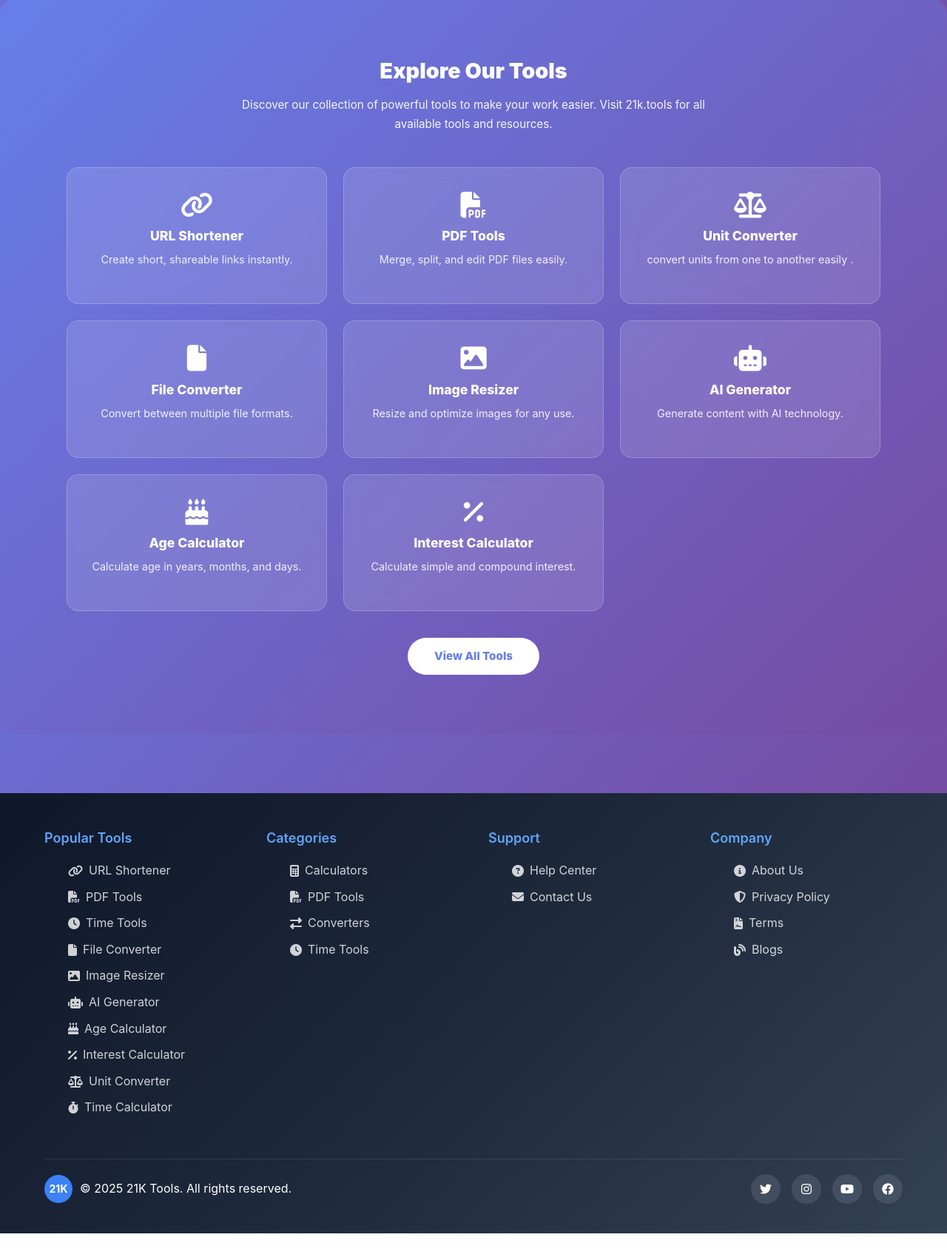
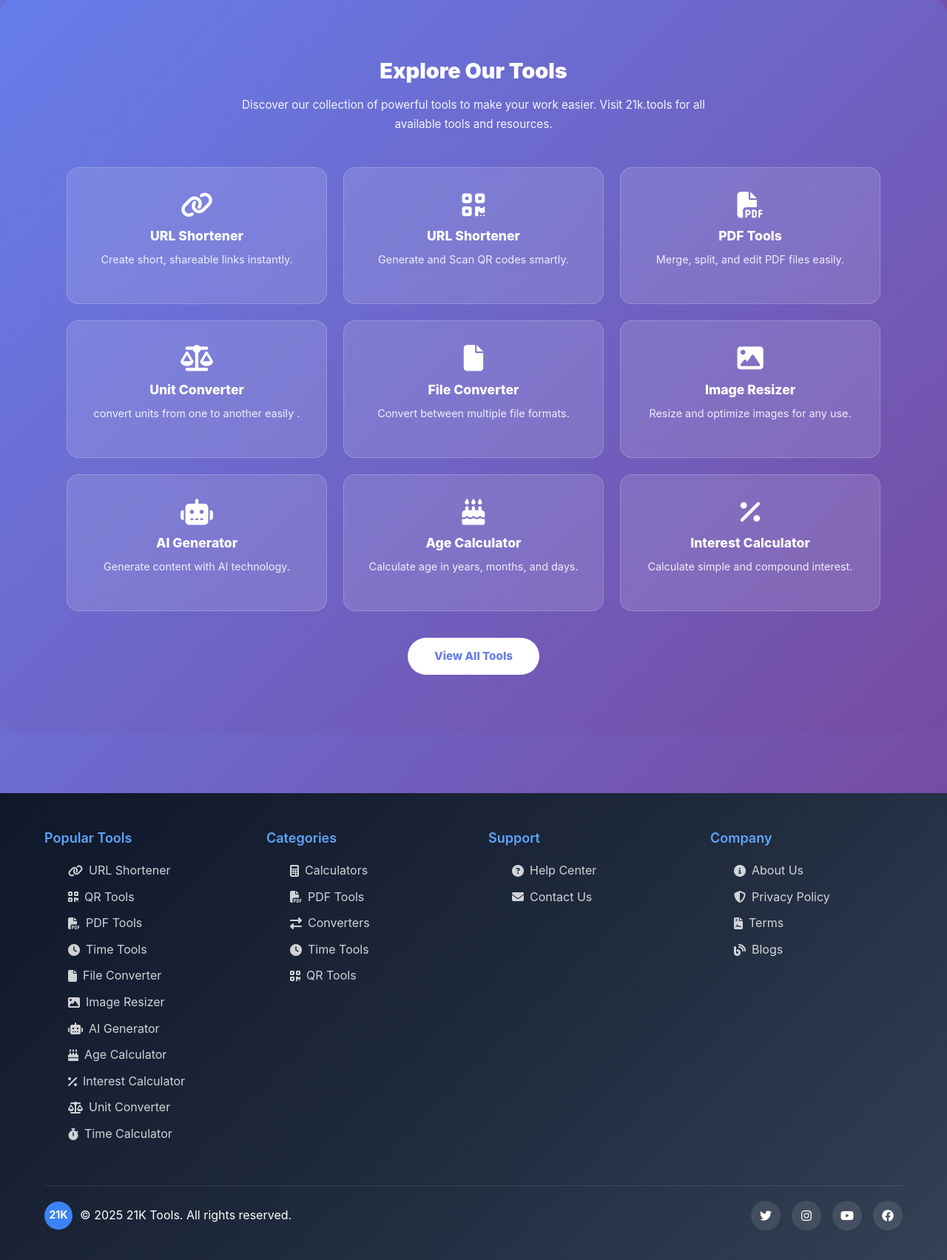
Before and after one commit to alwaysnithish/test, a Django app: page /about/ in a window 1280 px wide. Shown: the part 3708-5411 px from the top of the page at 74% size. Before the commit the page ends 5375 px from the top, so only its background shows below. Run offline with Django 4.2, Linux system fonts and the light colour scheme; some libraries are stand-ins or nearby versions.

Commit message:
Add QR Code Generator & Scanner links and descriptions

```diff
--- a/Templates/base1.html
+++ b/Templates/base1.html
@@ -811,6 +811,7 @@ a:hover {
 
                     <div class="dropdown-content">
                         <a href="https://21k.tools/urlshortener"><i class="fas fa-link"></i> URL Shortener</a>
+                        <a href="https://21k.tools/qrcodeandscanner"><i class="fas fa-qrcode"></i> QR Code Generator&Scanner</a>
                         <a href="https://21k.tools/pdftools"><i class="fas fa-file-pdf"></i> PDF Tools</a>
                         <a href="https://21k.tools/timecalculator"><i class="fas fa-clock"></i> Time Tools</a>
                         <a href="https://21k.tools/fileconverter"><i class="fas fa-file"></i> File Converter</a>
@@ -863,6 +864,7 @@ a:hover {
                 </a>
                 <div class="mobile-dropdown-content">
                     <a href="https://21k.tools/urlshortener"><i class="fas fa-link"></i> URL Shortener</a>
+                    <a href="https://21k.tools/qrcodeandscanner"><i class="fas fa-qrcode"></i> QR Code Generator&Scanner</a>
                     <a href="https://21k.tools/pdftools"><i class="fas fa-file-pdf"></i> PDF Tools</a>
                     <a href="https://21k.tools/timecalculator"><i class="fas fa-clock"></i> Time Tools</a>
                     <a href="https://21k.tools/fileconverter"><i class="fas fa-file"></i> File Converter</a>
@@ -929,6 +931,11 @@ a:hover {
             <h5>URL Shortener</h5>
             <p class="tool-desc">Create short, shareable links instantly.</p>
         </a>
+         <a href="https://21k.tools/qrcodeandscanner" class="tool-card" target="_blank">
+            <i class="tool-icon fas fa-qrcode"></i>
+            <h5>URL Shortener</h5>
+            <p class="tool-desc">Generate and Scan QR codes smartly.</p>
+        </a>
         <a href="https://21k.tools/pdftools" class="tool-card" target="_blank">
             <i class="tool-icon fas fa-file-pdf"></i>
             <h5>PDF Tools</h5>
@@ -976,6 +983,8 @@ a:hover {
                 <h3>Popular Tools</h3>
                 <ul class="footer-links">
                     <li><a href="https://21k.tools/urlshortener"><i class="fas fa-link"></i> URL Shortener</a></li>
+                    <li><a href="https://21k.tools/qrcodeandscanner"><i class="fas fa-qrcode"></i> QR Tools</a></li>
+
                    <li> <a href="https://21k.tools/pdftools"><i class="fas fa-file-pdf"></i> PDF Tools</a></li>
                    <li> <a href="https://21k.tools/timecalculator"><i class="fas fa-clock"></i> Time Tools</a></li>
                     <li><a href="https://21k.tools/fileconverter"><i class="fas fa-file"></i> File Converter</a></li>
@@ -994,6 +1003,8 @@ a:hover {
                     <li><a href="https://21k.tools/pdftools"><i class="fas fa-file-pdf"></i> PDF Tools</a></li>
                     <li><a href="https://21k.tools/fileconverter"><i class="fas fa-exchange-alt"></i> Converters</a></li>
                     <li><a href="https://21k.tools/timecalculator"><i class="fas fa-clock"></i> Time Tools</a></li>
+                    <li><a href="https://21k.tools/qrcodeandscanner"><i class="fas fa-qrcode"></i> QR Tools</a></li>
+
                 </ul>
             </div>
             <div class="footer-section">
```
